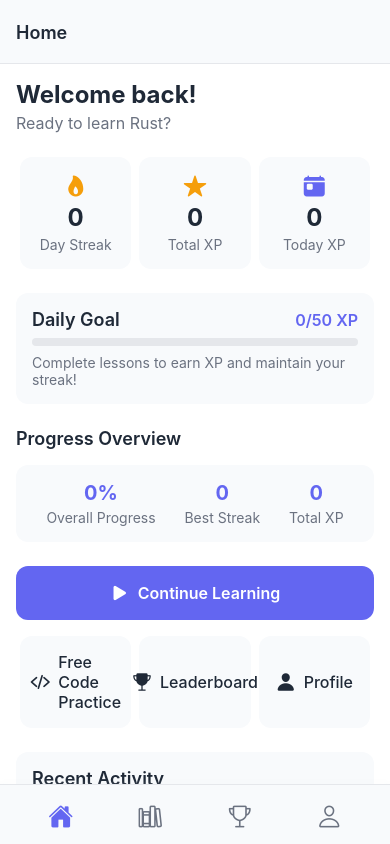
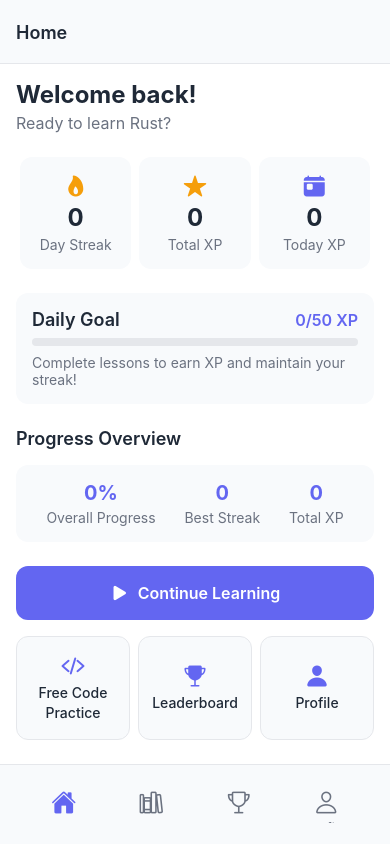
Before and after one commit to akmalsyrf/rust-learning-app, a React Native app: screen /Home in a window 390 px wide. Built offline with nearby package versions, Linux system fonts and the light colour scheme; what expo-localization would draw is missing.

Commit message:
fix: styling consistency in button home screen and code practice and init setup build debug

```diff
--- a/app.json
+++ b/app.json
@@ -13,7 +13,8 @@
       "backgroundColor": "#ffffff"
     },
     "ios": {
-      "supportsTablet": true
+      "supportsTablet": true,
+      "bundleIdentifier": "com.akmalsyrf.rustlearningapp"
     },
     "android": {
       "adaptiveIcon": {
--- a/commitlint.config.js
+++ b/commitlint.config.js
@@ -23,6 +23,5 @@ module.exports = {
     'subject-case': [2, 'always', 'lowercase'],
     'subject-empty': [2, 'never'],
     'subject-full-stop': [2, 'never', '.'],
-    'header-max-length': [2, 'always', 72],
   },
 };
--- a/src/components/CodePracticeCard.tsx
+++ b/src/components/CodePracticeCard.tsx
@@ -353,7 +353,7 @@ const CodePracticeCard: React.FC<CodePracticeCardProps> = ({
             ) : (
               <Ionicons name='play' size={20} color={theme.colors.white} />
             )}
-            <Text style={styles.actionButtonText}>
+            <Text style={styles.actionButtonText} numberOfLines={1}>
               {isExecuting
                 ? t('codePractice.running', 'Running...')
                 : t('codePractice.runCode', 'Run Code')}
@@ -362,7 +362,7 @@ const CodePracticeCard: React.FC<CodePracticeCardProps> = ({
 
           <TouchableOpacity style={styles.actionButton} onPress={handleCheckSolution}>
             <Ionicons name='checkmark' size={20} color={theme.colors.white} />
-            <Text style={styles.actionButtonText}>
+            <Text style={styles.actionButtonText} numberOfLines={1}>
               {t('codePractice.checkSolution', 'Check Solution')}
             </Text>
           </TouchableOpacity>
@@ -372,7 +372,7 @@ const CodePracticeCard: React.FC<CodePracticeCardProps> = ({
             onPress={() => setShowSolution(!showSolution)}
           >
             <Ionicons name='eye' size={20} color={theme.colors.primary} />
-            <Text style={[styles.actionButtonText, styles.secondaryButtonText]}>
+            <Text style={[styles.actionButtonText, styles.secondaryButtonText]} numberOfLines={1}>
               {showSolution ? t('codePractice.hide', 'Hide') : t('codePractice.show', 'Show')}{' '}
               {t('codePractice.solution', 'Solution')}
             </Text>
@@ -406,7 +406,7 @@ const CodePracticeCard: React.FC<CodePracticeCardProps> = ({
             ) : (
               <Ionicons name='play' size={20} color={theme.colors.white} />
             )}
-            <Text style={styles.actionButtonText}>
+            <Text style={styles.actionButtonText} numberOfLines={1}>
               {isExecuting
                 ? t('codePractice.running', 'Running...')
                 : t('codePractice.runCode', 'Run Code')}
@@ -671,17 +671,20 @@ const createStyles = (theme: Theme) =>
       flexDirection: 'row',
       gap: theme.spacing.sm,
       marginBottom: theme.spacing.lg,
+      flexWrap: 'wrap', // Allow wrapping if needed
     },
     actionButton: {
       flexDirection: 'row',
       alignItems: 'center',
+      justifyContent: 'center',
       gap: theme.spacing.xs,
       paddingHorizontal: theme.spacing.md,
       paddingVertical: theme.spacing.sm,
       backgroundColor: theme.colors.primary,
       borderRadius: theme.borderRadius.sm,
-      flex: 1,
-      justifyContent: 'center',
+      minHeight: 44, // Ensure consistent height
+      minWidth: 120, // Ensure minimum width for text
+      flex: 1, // Take available space
     },
     actionButtonDisabled: {
       backgroundColor: theme.colors.textSecondary,
@@ -691,6 +694,8 @@ const createStyles = (theme: Theme) =>
       color: theme.colors.white,
       fontSize: theme.typography.body.fontSize,
       fontWeight: '600' as any,
+      textAlign: 'center', // Center align text
+      flexShrink: 1, // Allow text to shrink if needed
     },
     secondaryButton: {
       backgroundColor: 'transparent',
@@ -762,6 +767,8 @@ const createStyles = (theme: Theme) =>
     previewRunButton: {
       flex: 1,
       justifyContent: 'center',
+      minHeight: 44, // Ensure consistent height
+      minWidth: 120, // Ensure minimum width for text
     },
   });
 
--- a/src/navigation/AppNavigator.tsx
+++ b/src/navigation/AppNavigator.tsx
@@ -3,6 +3,7 @@ import { NavigationContainer } from '@react-navigation/native';
 import { createNativeStackNavigator } from '@react-navigation/native-stack';
 import { createBottomTabNavigator } from '@react-navigation/bottom-tabs';
 import { Ionicons } from '@expo/vector-icons';
+import { Platform } from 'react-native';
 
 // Import screens
 import HomeScreen from '../screens/HomeScreen';
@@ -57,30 +58,30 @@ function TabNavigator() {
 
           return <Ionicons name={iconName} size={size} color={color} />;
         },
-        // Tab Bar Styling
+        // Tab Bar Styling - Platform-specific with increased spacing
         tabBarActiveTintColor: theme.colors.primary,
         tabBarInactiveTintColor: theme.colors.textSecondary,
         tabBarStyle: {
           backgroundColor: theme.colors.surface,
           borderTopColor: theme.colors.border,
           borderTopWidth: 1,
-          height: 60,
-          paddingBottom: 8,
-          paddingTop: 8,
-          paddingHorizontal: 16,
-          elevation: 8,
-          shadowColor: theme.colors.border,
-          shadowOffset: { width: 0, height: -2 },
-          shadowOpacity: 0.1,
-          shadowRadius: 4,
+          height: Platform.OS === 'ios' ? 100 : 80, // Increased height for more spacing
+          paddingBottom: Platform.OS === 'ios' ? 30 : 16, // Increased bottom padding
+          paddingTop: 12, // Increased top padding
+          paddingHorizontal: 20, // Increased horizontal padding
+          elevation: Platform.OS === 'android' ? 8 : 0,
+          shadowColor: Platform.OS === 'ios' ? theme.colors.border : 'transparent',
+          shadowOffset: Platform.OS === 'ios' ? { width: 0, height: -2 } : { width: 0, height: 0 },
+          shadowOpacity: Platform.OS === 'ios' ? 0.1 : 0,
+          shadowRadius: Platform.OS === 'ios' ? 4 : 0,
         },
         tabBarLabelStyle: {
           fontSize: theme.typography.sizes.xs,
           fontWeight: theme.typography.weights.medium as any,
-          marginTop: 2,
+          marginTop: 4, // Increased from 0 for better spacing
         },
         tabBarIconStyle: {
-          marginTop: 4,
+          marginTop: 6, // Increased from 2 for better spacing
         },
         // Header Styling
         headerStyle: {
--- a/src/screens/HomeScreen.tsx
+++ b/src/screens/HomeScreen.tsx
@@ -147,7 +147,7 @@ export default function HomeScreen({ navigation }: HomeScreenProps) {
               style={styles.secondaryAction}
               onPress={() => navigation.navigate('FreeCodePractice')}
             >
-              <Ionicons name='code-slash' size={20} color={theme.colors.text} />
+              <Ionicons name='code-slash' size={24} color={theme.colors.primary} />
               <Text style={styles.secondaryActionText}>
                 {t('freeCodePractice.title', 'Free Code Practice')}
               </Text>
@@ -157,7 +157,7 @@ export default function HomeScreen({ navigation }: HomeScreenProps) {
               style={styles.secondaryAction}
               onPress={() => navigation.navigate('Leaderboard')}
             >
-              <Ionicons name='trophy' size={20} color={theme.colors.text} />
+              <Ionicons name='trophy' size={24} color={theme.colors.primary} />
               <Text style={styles.secondaryActionText}>
                 {t('navigation.leaderboard', 'Leaderboard')}
               </Text>
@@ -167,7 +167,7 @@ export default function HomeScreen({ navigation }: HomeScreenProps) {
               style={styles.secondaryAction}
               onPress={() => navigation.navigate('Profile')}
             >
-              <Ionicons name='person' size={20} color={theme.colors.text} />
+              <Ionicons name='person' size={24} color={theme.colors.primary} />
               <Text style={styles.secondaryActionText}>{t('navigation.profile', 'Profile')}</Text>
             </TouchableOpacity>
           </View>
@@ -295,22 +295,27 @@ const createStyles = (theme: Theme) =>
     secondaryActions: {
       flexDirection: 'row',
       justifyContent: 'space-between',
+      gap: theme.spacing.sm, // Use gap instead of marginHorizontal
     },
     secondaryAction: {
       flex: 1,
       backgroundColor: theme.colors.surface,
-      flexDirection: 'row',
+      flexDirection: 'column', // Changed to column for better text layout
       alignItems: 'center',
       justifyContent: 'center',
       padding: theme.spacing.md,
       borderRadius: theme.borderRadius.lg,
-      marginHorizontal: theme.spacing.xs,
+      minHeight: 80, // Ensure consistent height
+      borderWidth: 1,
+      borderColor: theme.colors.border,
     },
     secondaryActionText: {
       color: theme.colors.text,
-      fontSize: theme.typography.body.fontSize,
+      fontSize: theme.typography.caption.fontSize, // Smaller font size
       fontWeight: '500',
-      marginLeft: theme.spacing.sm,
+      textAlign: 'center', // Center align text
+      marginTop: theme.spacing.xs, // Space between icon and text
+      lineHeight: theme.typography.lineHeights.normal, // Use available line height
     },
     recentCard: {
       backgroundColor: theme.colors.surface,
```
Also changed, not shown: eas.json (+12 -7 lines), package.json (+13 -3 lines), 1 other file (tests, documents, lock files or other folders).
